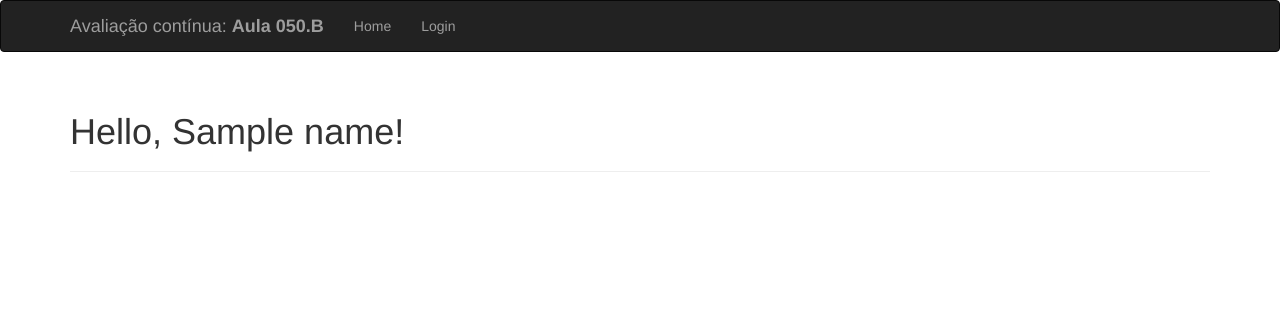
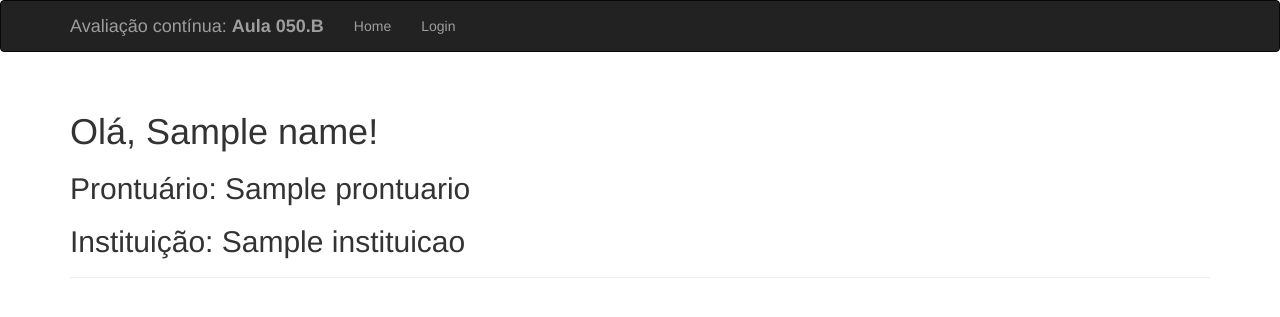
Before and after one commit to marianaolfr/Semana-04.-Templates, a Flask app: template templates/user.html in a window 1280 px wide. Shown: the top 317 px of the page. Run offline with Flask 3, Linux system fonts and the light colour scheme; the template is opened without the code that fills it: most values are stand-ins (such as "Sample title", 1, 10 or a date in 2020); some libraries are stand-ins or nearby versions.

Commit message:
Update user.html

```diff
--- a/templates/user.html
+++ b/templates/user.html
@@ -4,6 +4,8 @@
 
 {% block page_content %}
 <div class="page-header">
-    <h1>Hello, {{ name }}!</h1>
+    <h1>Olá, {{ name }}!</h1>
+    <h2>Prontuário: {{ prontuario }}</h2>
+    <h2>Instituição: {{ instituicao }}</h2>
 </div>
 {% endblock %}
```
